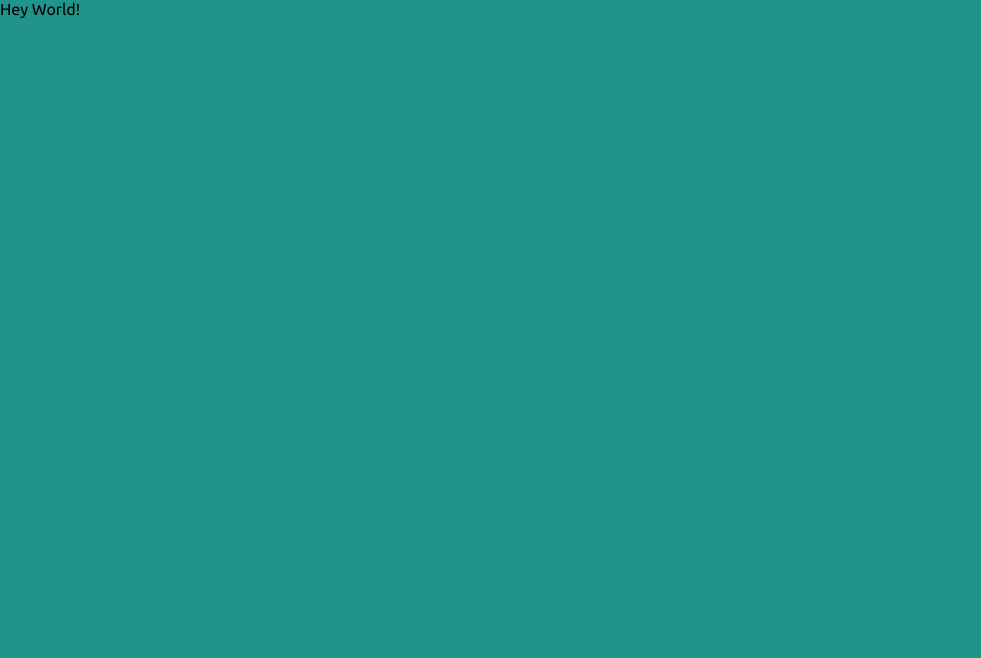
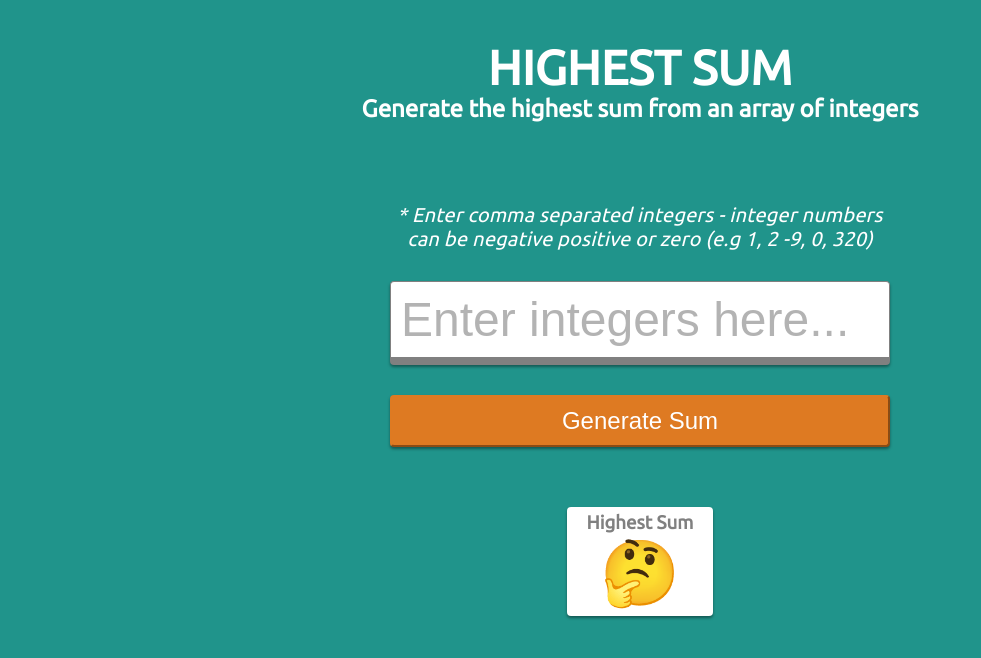
Before and after one commit to ekundayo-ab/highest-sum-finder, a React (Create React App) app: page / in a window 1280 px wide. Shown: the top 658 px of the page, without its empty margins (0-981 px from the left). Built offline with nearby package versions, Linux system fonts and the light colour scheme.

Commit message:
Add most UI for highest sum: - Header - Form to handle inputs - Display area to show calculated highest sum

```diff
--- a/src/App.js
+++ /dev/null
@@ -1,11 +0,0 @@
-import React from 'react';
-
-function App() {
-  return (
-    <div className="App">
-      Hey World!
-    </div>
-  );
-}
-
-export default App;
--- /dev/null
+++ b/src/App.jsx
@@ -0,0 +1,17 @@
+import React from 'react';
+
+import Header from './components/Header';
+import IntegersForm from './components/IntegersForm';
+import SumDisplay from './components/SumDisplay';
+
+function App() {
+  return (
+    <React.Fragment>
+      <Header />
+      <IntegersForm />
+      <SumDisplay />
+    </React.Fragment>
+  );
+}
+
+export default App;
--- /dev/null
+++ b/src/components/Header.jsx
@@ -0,0 +1,11 @@
+import React from 'react';
+import styles from './Header.module.scss';
+
+export default function Header() {
+  return (
+    <div className={styles.header}>
+      <h1>highest sum</h1>
+      <h2>Generate the highest sum from an array of integers</h2>
+    </div>
+  );
+}
--- /dev/null
+++ b/src/components/Header.module.scss
@@ -0,0 +1,20 @@
+@import '../sharedStyles/variables.scss';
+
+.header {
+  color: #FFFFFF;
+  text-align: center;
+  margin-top: 40px;
+
+  h1, h2 {
+    font-weight: bolder;
+  }
+
+  h1 {
+    text-transform: uppercase;
+    font-size: 3rem;
+  }
+
+  h2 {
+    font-size: 1.5rem;
+  }
+}
--- /dev/null
+++ b/src/components/IntegersForm.jsx
@@ -0,0 +1,18 @@
+import React from 'react';
+import styles from './IntegersForm.module.scss';
+
+export default function IntegersForm() {
+  return (
+    <form className={styles.form}>
+      <div className={styles.formControl}>
+        <label htmlFor="integers">
+          * Enter comma separated integers - integer numbers can be negative
+          positive or zero (e.g 1, 2 -9, 0, 320)
+        </label>
+        <input type="text" name="integers" placeholder="Enter integers here..." id="integers" />
+      </div>
+
+      <button type="button" className="btn">Generate Sum</button>
+    </form>
+  );
+}
--- /dev/null
+++ b/src/components/IntegersForm.module.scss
@@ -0,0 +1,70 @@
+@import '../sharedStyles/variables.scss';
+
+.form {
+  max-width: 500px;
+  margin-top: 80px;
+  margin-left: auto;
+  margin-right: auto;
+  display: flex;
+  flex-direction: column;
+  color: $white;
+
+  button {
+    box-sizing: border-box;
+    width: 100%;
+    background: $brand-primary;
+    border-color: $brand-primary;
+    color: $white;
+    font-size: 1.5rem;
+    padding: 10px 0;
+    outline: none;
+    box-shadow: $box-shadow-style;
+  }
+
+  @media screen and (max-width: 480px) {
+    margin-right: 10px;
+    margin-left: 10px;
+  }
+}
+
+  .formControl {
+    box-sizing: border-box;
+    width: 100%;
+
+    label, input {
+      margin-bottom: 30px;
+    }
+
+    label {
+      display: block;
+      font-size: 1.25rem;
+      font-style: italic;
+      letter-spacing: 0.2px;
+      font-weight: normal;
+      text-align: center;
+    }
+
+    input {
+      display: block;
+      width: 100%;
+      font-size: 3rem;
+      border: 1px solid $brand-gray;
+      border-bottom: 8px solid $brand-gray;
+      padding: 10px;
+      color: $brand-gray;
+      box-sizing: border-box;
+      box-shadow: $box-shadow-style;
+
+      &::placeholder {
+        color: lighten($brand-gray, 20%);
+
+        @media screen and (max-width: 480px) {
+          font-size: 2rem;
+        }
+      }
+
+      &:focus {
+        border-bottom-color: $brand-primary;
+      }
+    }
+  }
--- /dev/null
+++ b/src/components/SumDisplay.jsx
@@ -0,0 +1,11 @@
+import React from 'react';
+import styles from './SumDisplay.module.scss';
+
+export default function SumDisplay() {
+  return (
+    <div className={styles.sumDisplay}>
+      <h3>Highest Sum</h3>
+      <p><span role="img" aria-label="thinking">🤔</span></p>
+    </div>
+  );
+}
--- /dev/null
+++ b/src/components/SumDisplay.module.scss
@@ -0,0 +1,18 @@
+@import '../sharedStyles/variables.scss';
+
+.sumDisplay {
+  text-align: center;
+  box-shadow: $box-shadow-style;
+  display: table;
+  margin: 0 auto;
+  margin-top: 60px;
+  padding: 5px 20px;
+  background: $white;
+  border-radius: $border-radius-base;
+  color: $brand-gray;
+
+  p {
+    font-size: 4rem;
+    font-weight: bold;
+  }
+}
--- a/src/index.js
+++ b/src/index.js
@@ -1,6 +1,7 @@
 import React from 'react';
 import ReactDOM from 'react-dom';
 import App from './App';
-import './index.css'
+import './index.scss';
 
+/* eslint-disable react/jsx-filename-extension */
 ReactDOM.render(<App />, document.getElementById('root'));
--- a/src/index.css
+++ b/src/index.scss
@@ -1,3 +1,5 @@
+@import './sharedStyles/variables.scss';
+
 @font-face {
   font-family: 'Ubuntu';
   font-style: normal;
@@ -12,3 +14,13 @@ body {
   background: #20948B;
   font-family: "Ubuntu", Arial, Helvetica, sans-serif
 }
+
+h1, h2, h3, p, input, button {
+  margin: 0;
+  padding: 0;
+}
+
+input, button {
+  outline: none;
+  border-radius: $border-radius-base !important;
+}
--- /dev/null
+++ b/src/sharedStyles/variables.scss
@@ -0,0 +1,10 @@
+// Colors
+$white: #FFFFFF;
+$brand-primary: #DE7A22;
+$brand-gray: #808080;
+
+// Shadows
+$box-shadow-style: 0 2px 3px rgba(0, 0, 0, .4);
+
+// Sizes
+$border-radius-base: 4px;
```
